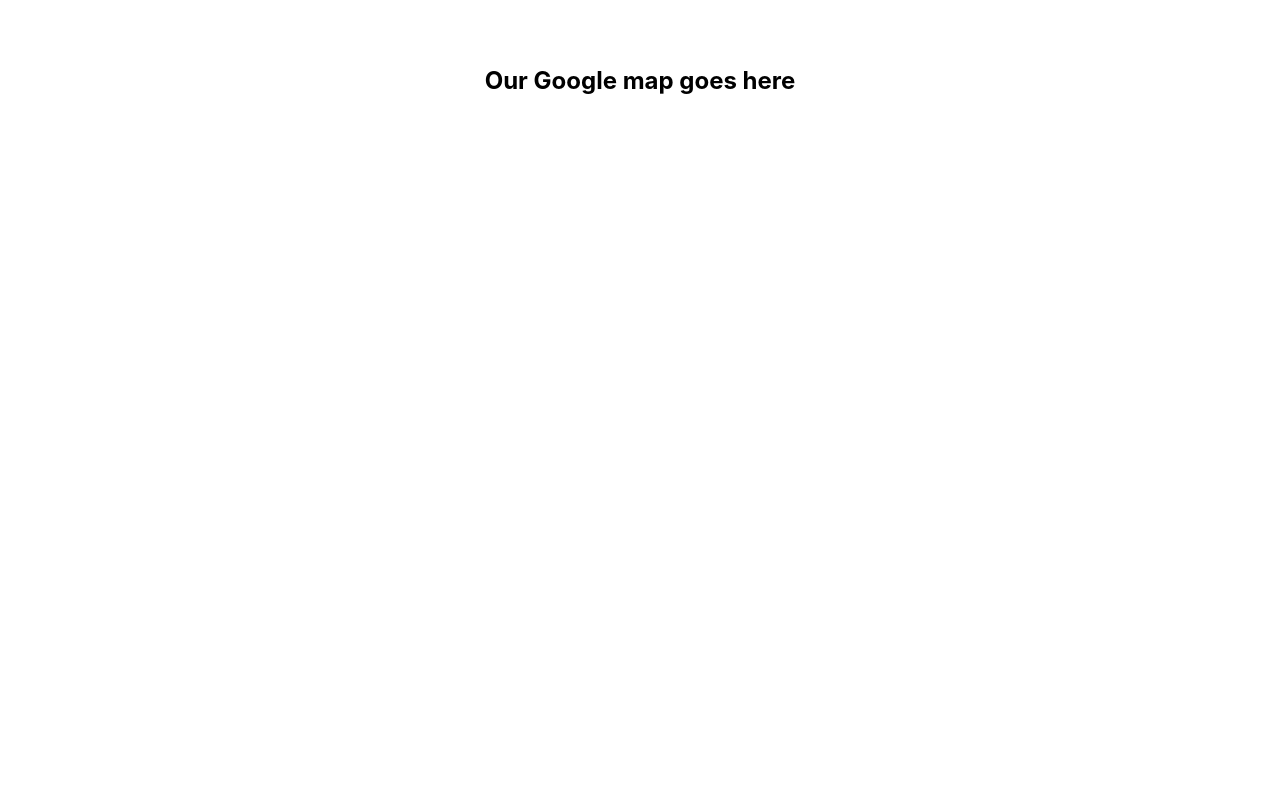
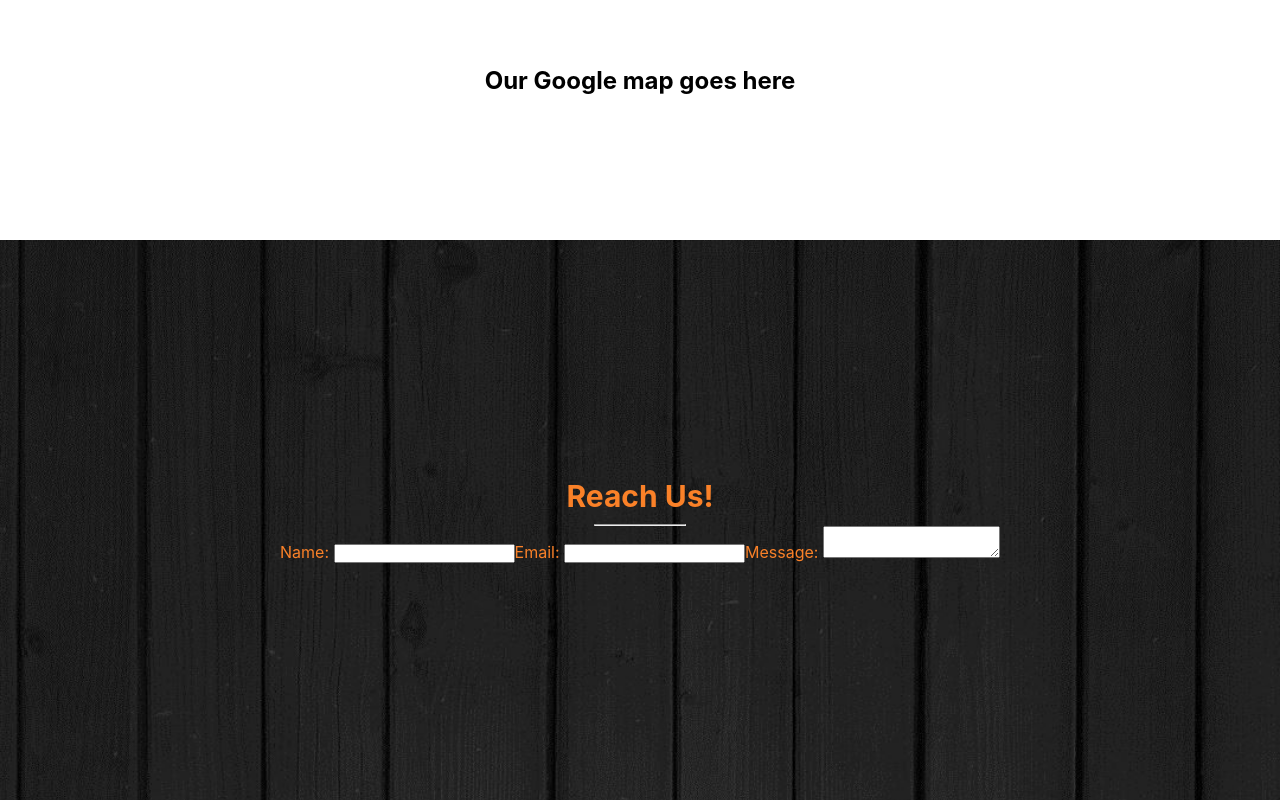
Before and after one commit to Aidan-bn/yoof, a React (Create React App) app: page / in a window 1280 px wide. Shown: the part 1795-2595 px from the top of the page. Before the commit the page ends 2035 px from the top, so only its background shows below. Built offline with nearby package versions, Linux system fonts and the light colour scheme.

Commit message:
Start a form

```diff
--- a/src/App.css
+++ b/src/App.css
@@ -276,3 +276,32 @@
   align-items: center;
   justify-content: center;
 }
+
+@media screen and (max-width: 768px){
+
+}
+
+.footer {
+  background-image: url('../public/img/bg-dark.jpg');
+  background-repeat: no-repeat;
+  background-size: cover;
+  height: 70vh;
+  color: #fa8128;
+  display: flex;
+  align-items: center;
+  justify-content: center;
+  flex-direction: column;
+}
+
+.footer h4 {
+  font-size: 30px;
+}
+
+.footer hr {
+  width: 90px;
+  margin-top: 10px;
+}
+
+@media screen and (max-width: 768px){
+
+}
--- a/src/App.js
+++ b/src/App.js
@@ -113,7 +113,16 @@
       </section>
 
       <section className='footer'>
-
+        <h4>Reach Us!</h4>
+        <hr />
+        <form>
+          <label>Name: </label>
+          <input type="text" class="name" id="name"></input>
+          <label>Email: </label>
+          <input type="text" class="email" id="email"></input>
+          <label>Message: </label>
+          <textarea class='message' id='message' />
+        </form>
       </section>
     </div>
   );
```
Also changed, not shown: public/img/bg-dark.jpg (added).
